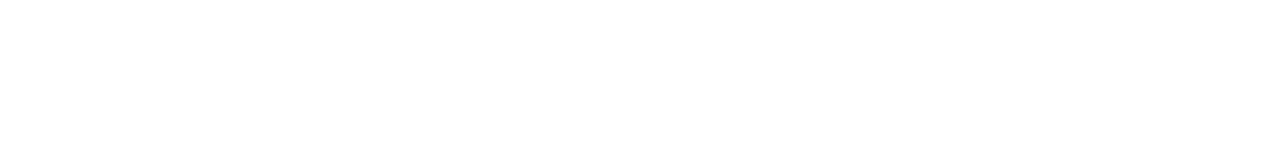
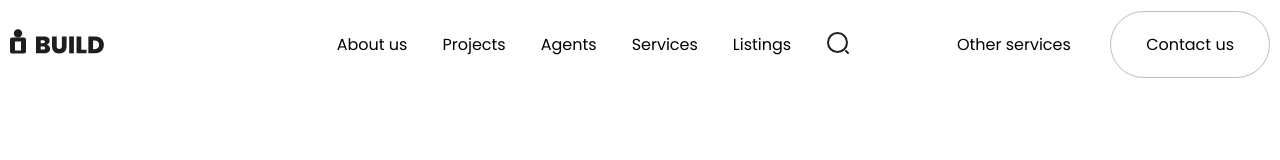
Before and after one commit to m1lkyway123/build, a plain HTML site: page index.html in a window 1280 px wide. Drawn offline with Linux system fonts and the light colour scheme.

Commit message:
added a header menu

```diff
--- a/assets/css/style.css
+++ b/assets/css/style.css
@@ -0,0 +1,58 @@
+html {
+  box-sizing: border-box;
+}
+*, *::before, *::after {
+  box-sizing: inherit;
+}
+
+body {
+  font-family: "Poppins", sans-serif;
+  font-weight: 400;
+  font-style: normal;
+  font-size: 16px;
+  line-height: 120%;
+}
+
+ul {
+  list-style: none;
+}
+a {
+  color: inherit;
+  text-decoration: none;
+}
+img {
+  width: 100%;
+}
+
+
+.container {
+  max-width: 1400px;
+  margin: 0 auto;
+  padding: 0 10px;
+}
+
+
+.header__menu {
+  height: 90px;
+  display: flex;
+  justify-content: space-between;
+  align-items: center;
+}
+.header__logo {
+  max-width: 94px;
+  transform: translateY(-3px);
+}
+.header__nav {
+  display: flex;
+  align-items: center;
+  gap: 35px;
+  margin-left: 10%;
+}
+.header__menu-other-btn {
+  margin-right: 35px;
+}
+.header__menu-contact-btn {
+  padding: 21px 35px;
+  border: 1px solid #BEBEBE;
+  border-radius: 40px;
+}
--- a/index.html
+++ b/index.html
@@ -4,9 +4,31 @@
   <meta charset="UTF-8">
   <meta name="viewport" content="width=device-width, initial-scale=1.0">
   <title>BUILD</title>
+  <link rel="preconnect" href="https://fonts.googleapis.com">
+  <link rel="preconnect" href="https://fonts.gstatic.com" crossorigin>
+  <link href="https://fonts.googleapis.com/css2?family=Poppins:wght@100;400;500;600;700&display=swap" rel="stylesheet">
+  <link rel="stylesheet" href="assets/css/reset.css">
   <link rel="stylesheet" href="assets/css/style.css">
 </head>
 <body>
-
+  <header class="header">
+    <div class="container">
+      <nav class="header__menu">
+        <a class="logo" href="#"><img class="header__logo" src="assets/images/logo.svg" alt="logo"></a>
+        <ul class="header__nav">
+          <li class="header__nav-item"><a href="#">About us</a></li>
+          <li class="header__nav-item"><a href="#">Projects</a></li>
+          <li class="header__nav-item"><a href="#">Agents</a></li>
+          <li class="header__nav-item"><a href="#">Services</a></li>
+          <li class="header__nav-item"><a href="#">Listings</a></li>
+          <li class="header__nav-search"><a href="#"><img src="assets/images/search.svg" alt="search"></a></li>
+        </ul>
+        <div class="header__menu-btn">
+          <a class="header__menu-other-btn" href="#">Other services</a>
+          <a class="header__menu-contact-btn" href="#">Contact us</a>
+        </div>
+      </nav>
+    </div>
+  </header>
 </body>
 </html>
```
Also changed, not shown: assets/images/logo.svg (added), assets/images/search.svg (added).
